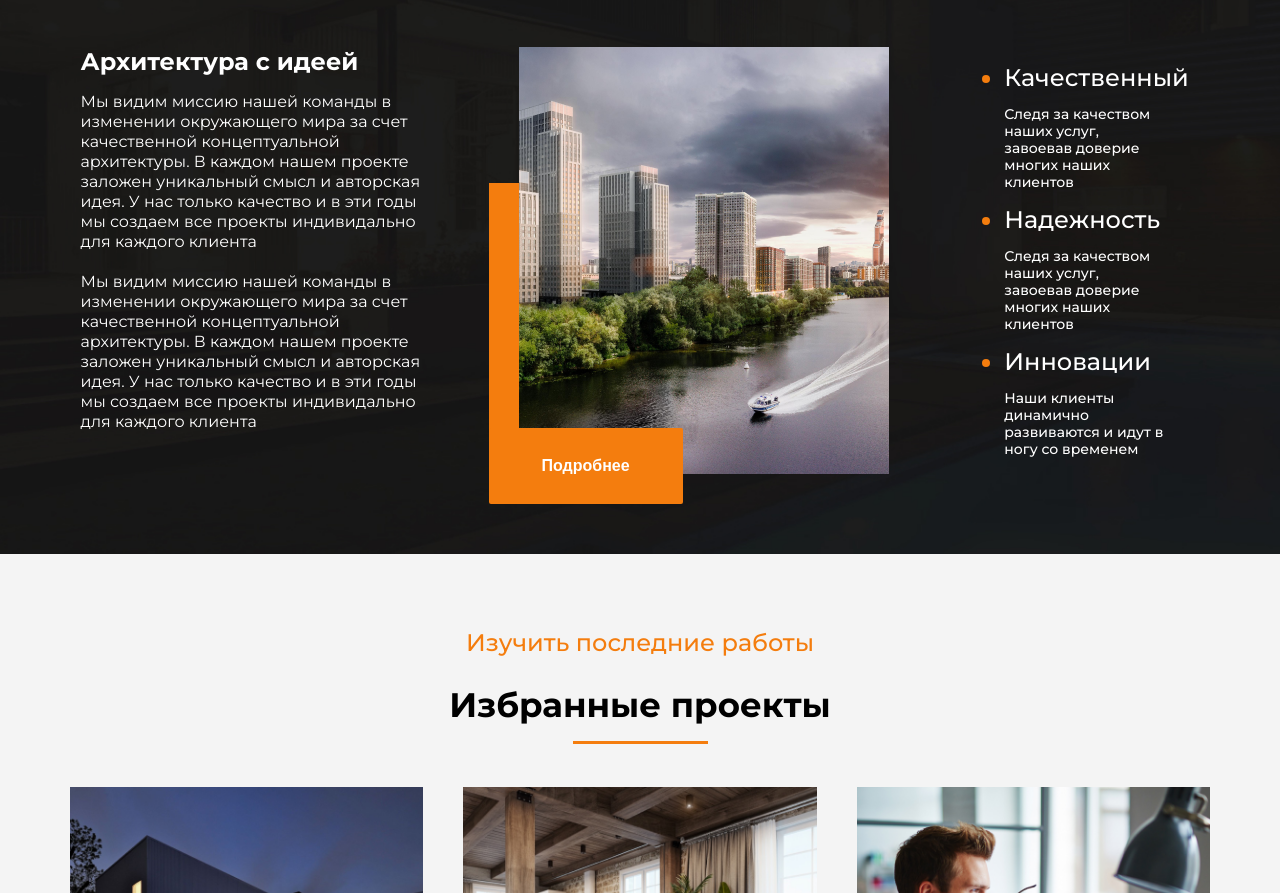
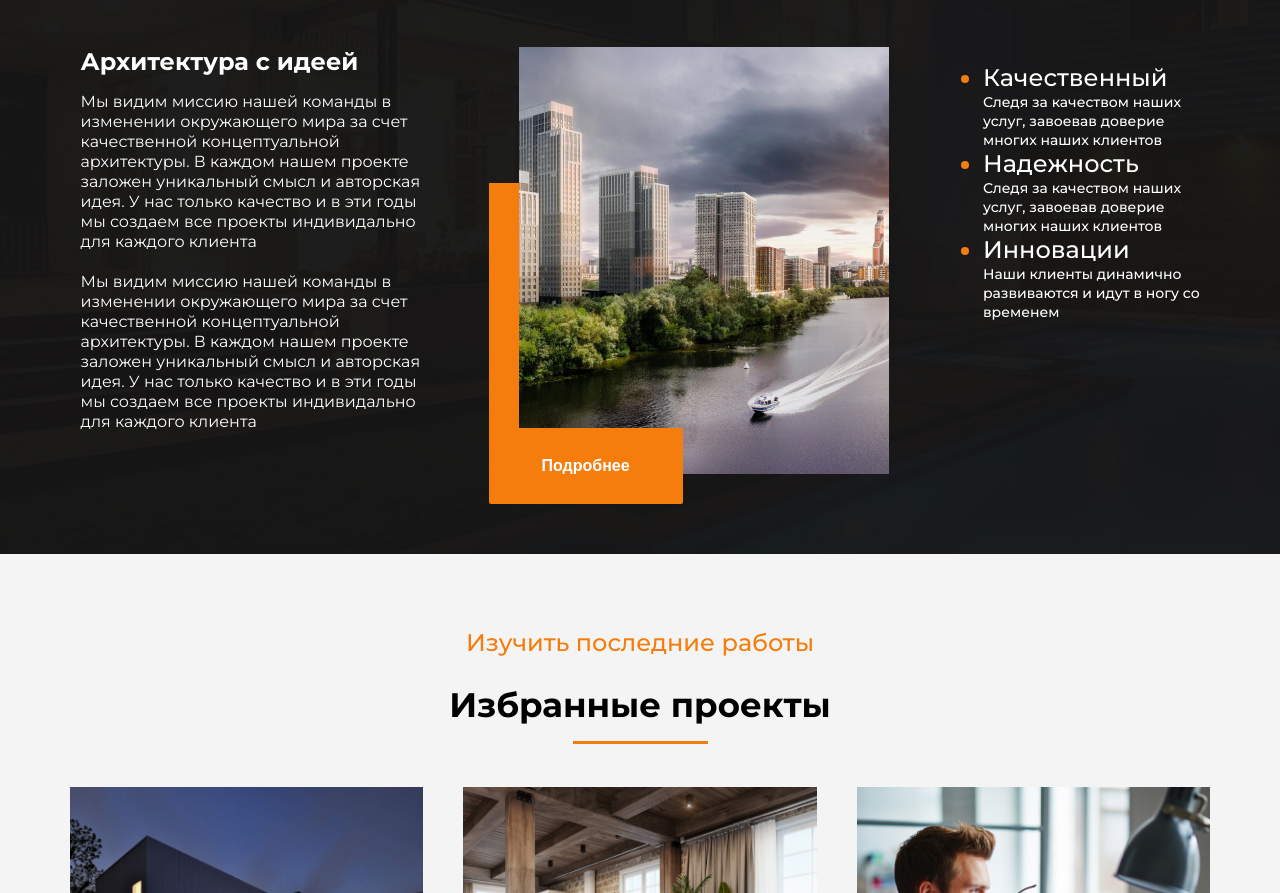
Before and after one commit to Yallovi/ConstructionCompany, a plain HTML site: page index.html in a window 1280 px wide. Shown: the part 1224-2117 px from the top of the page. Drawn offline with nearby package versions, Linux system fonts and the light colour scheme.

Commit message:
Проверяю на валидность/исправляю ошибки

```diff
--- a/index.html
+++ b/index.html
@@ -170,15 +170,15 @@
                 <nav>
                     <ul >
                         <li class="about-descr"><span class="about-descr__light">Качественный</span></li>
-                        <p class="about-text">Следя за качеством наших услуг, завоевав доверие многих наших клиентов</p>
+                        <span class="about-text">Следя за качеством наших услуг, завоевав доверие многих наших клиентов</span>
                         <!-- /.about-text -->
                         <!-- /.about-descr -->
                         <li class="about-descr"><span class="about-descr__light">Надежность</span></li>
-                        <p class="about-text">Следя за качеством наших услуг, завоевав доверие многих наших клиентов</p>
+                        <span class="about-text">Следя за качеством наших услуг, завоевав доверие многих наших клиентов</span>
                         <!-- /.about-text -->
                         <!-- /.about-descr -->
                         <li class="about-descr"><span class="about-descr__light">Инновации</span></li>
-                        <p class="about-text">Наши клиенты динамично развиваются и идут в ногу со временем</p>
+                        <span class="about-text">Наши клиенты динамично развиваются и идут в ногу со временем</span>
                         <!-- /.about-text -->
                         <!-- /.about-descr -->
                     </ul>
```
